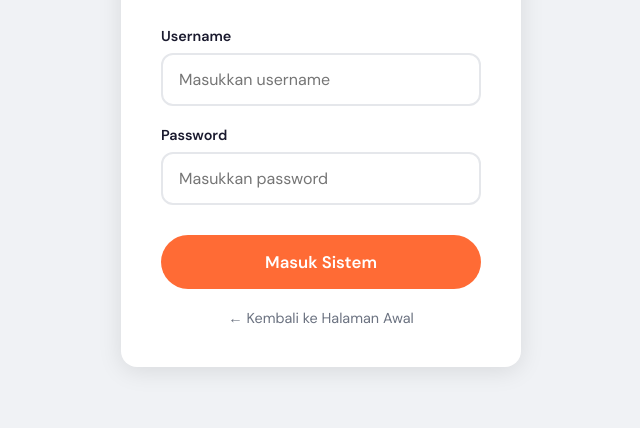
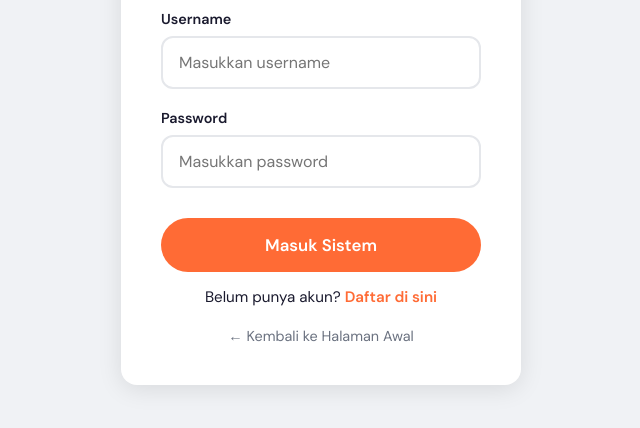
Before and after one commit to Abourne18/SmartDine, a plain HTML site: page frontend/login.html in a window 1280 px wide. Shown: the part 276-704 px from the top of the page, without its empty margins (319-959 px from the left). Drawn offline with nearby package versions, Linux system fonts and the light colour scheme.

Commit message:
Tambah registrasi

```diff
--- a/frontend/login.html
+++ b/frontend/login.html
@@ -80,8 +80,11 @@
             <button type="submit" class="confirm-btn">Masuk Sistem</button>
         </form>
 
+
         <p id="pesan"></p>
-
+        <div style="text-align: center; margin-top: 15px; font-size: 0.95rem; font-family: 'DM Sans', sans-serif;">
+            Belum punya akun? <a href="register.html" style="color: var(--brand); text-decoration: none; font-weight: 700;">Daftar di sini</a>
+        </div>
         <a href="index.html" class="back-link">← Kembali ke Halaman Awal</a>
     </div>
 
```
